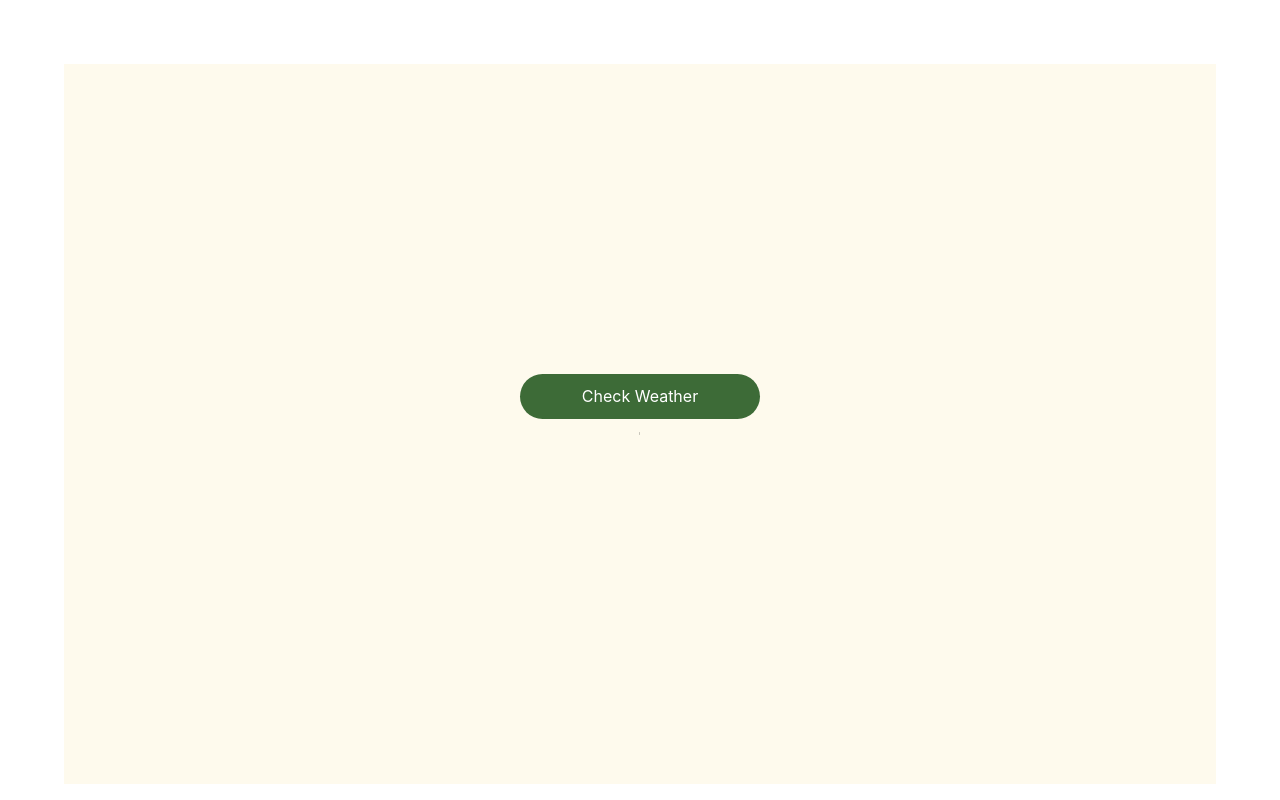
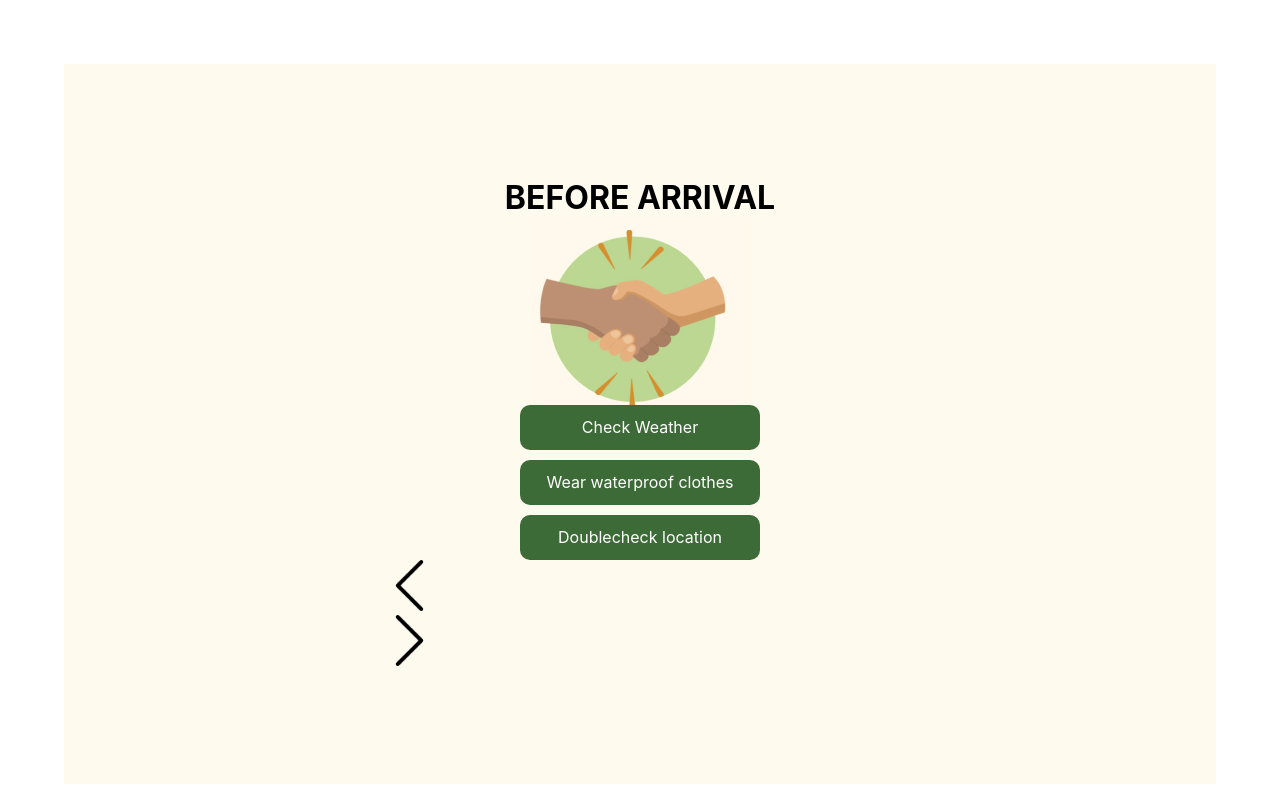
Before and after one commit to Player514/3IPWebsite, a React (Create React App) app in the folder green_kayak_website/: page /before-arrival in a window 1280 px wide. Built offline with nearby package versions, Linux system fonts and the light colour scheme.

Commit message:
layout on before arrival and textbox changes

```diff
--- a/green_kayak_website/src/App.js
+++ b/green_kayak_website/src/App.js
@@ -1,7 +1,7 @@
 import { React } from 'react'
 import { BrowserRouter as Router, Routes, Route } from 'react-router-dom';
 import BeforeArrival from './pages/before-arrival'
-import LandingPage from './pages/booking-page';
+import BookingPage from './pages/booking-page';
 import OnArrival from './pages/on-arrival';
 
 
@@ -10,7 +10,7 @@ const App = () => {
         <Router>
           <div className="app">
           <Routes>
-            <Route path="/" element={ <LandingPage />} exact />
+            <Route path="/" element={ <BookingPage />} exact />
             <Route path="/before-arrival" element={ <BeforeArrival /> } exact />
             <Route path="/on-arrival" element={ <OnArrival /> } exact />
           </Routes>
--- a/green_kayak_website/src/components/LeftArrowButton.js
+++ b/green_kayak_website/src/components/LeftArrowButton.js
@@ -1,5 +1,5 @@
 import React from 'react'
-import LeftArrow from '../assets/images/Left-arrow.png'
+import LeftArrow from '../assets/images/left-arrow.png'
 import '../styles/buttons.css'
 
 function LeftArrowButton(props) {
--- a/green_kayak_website/src/pages/before-arrival.js
+++ b/green_kayak_website/src/pages/before-arrival.js
@@ -1,6 +1,8 @@
 import React from 'react'
 import { useNavigate } from 'react-router';
 import RightArrowButton from '../components/RightArrowButton';
+import LeftArrowButton from '../components/LeftArrowButton'
+import BeforeArrivalImage from '../assets/images/before-on-arrival.png'
 import TextBox from '../components/TextBox';
 import '../styles/before-arrival.css'
 
@@ -11,8 +13,20 @@ function BeforeArrival() {
     return (
       <div className="before-arrival">
         <div className="before-arrival-content">
-        <TextBox text="Check Weather" />
-        <RightArrowButton onClick={() => navigate('/on-arrival')} />
+          <h1>BEFORE ARRIVAL</h1>
+            {/* replace this img resource with a gif component later */}
+          <img src={BeforeArrivalImage} alt="before arrival placeholder" />
+
+          <div className="text-box-area" >
+          <TextBox text="Check Weather" />
+          <TextBox text="Wear waterproof clothes" />
+          <TextBox text="Doublecheck location" />
+          </div>
+
+          <div className="navigation-buttons">
+            <LeftArrowButton onClick={() => navigate('/')} />
+            <RightArrowButton onClick={() => navigate('/on-arrival')} />
+          </div>
         </div>
       </div>
     );
--- a/green_kayak_website/src/styles/before-arrival.css
+++ b/green_kayak_website/src/styles/before-arrival.css
@@ -12,3 +12,9 @@
 
     height: 90vh;
 }
+
+.text-box-area {
+    display: flex;
+    flex-direction: column;
+    gap: 10px;
+}
--- a/green_kayak_website/src/styles/textbox.css
+++ b/green_kayak_website/src/styles/textbox.css
@@ -1,5 +1,5 @@
 .text-box {
-    border-radius: 25px;
+    border-radius: 10px;
     background: #3D6B37;
     padding: 20px;
     display: flex;
```
